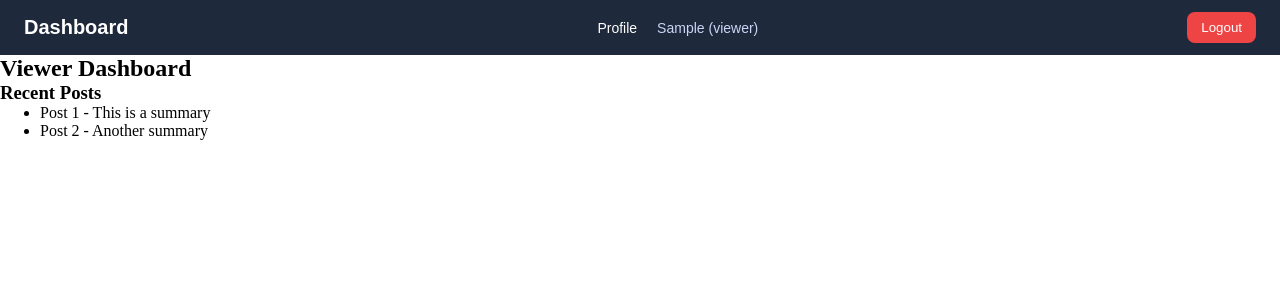
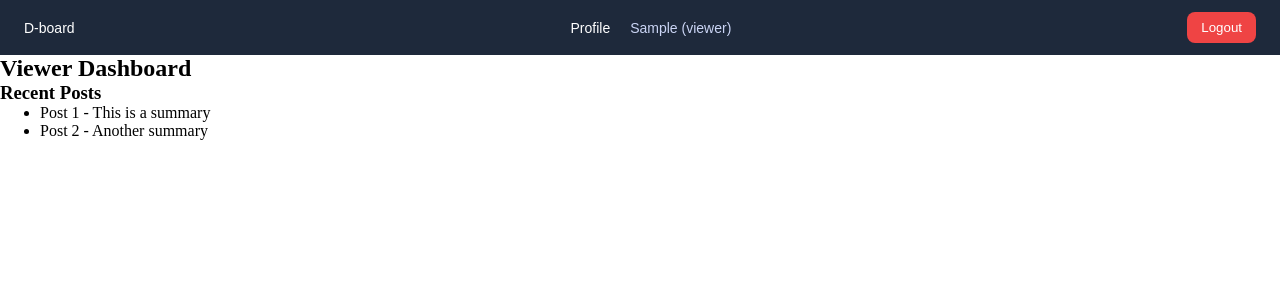
Before and after one commit to odohpraise/Dynamic-User-Dashboard-with-Protected-Route, a React (Vite) app: page /login in a window 1280 px wide. Both pictures are taken after typing "Sample" into the empty fields and a click on the button "Login". Shown: the top 300 px of the page. Built offline with nearby package versions, Linux system fonts and the light colour scheme.

Commit message:
Dashboard edit made

```diff
--- a/src/layout/components/Navbar.tsx
+++ b/src/layout/components/Navbar.tsx
@@ -14,7 +14,7 @@ export const Navbar = () => {
     return (
         <nav className="navbar">
             <div className="navbar-left">
-                <h2 className="logo">Dashboard</h2>
+                <Link className='logo' to="/Dashboard">D-board</Link>
             </div>
 
             <ul className="navbar-links">
```
